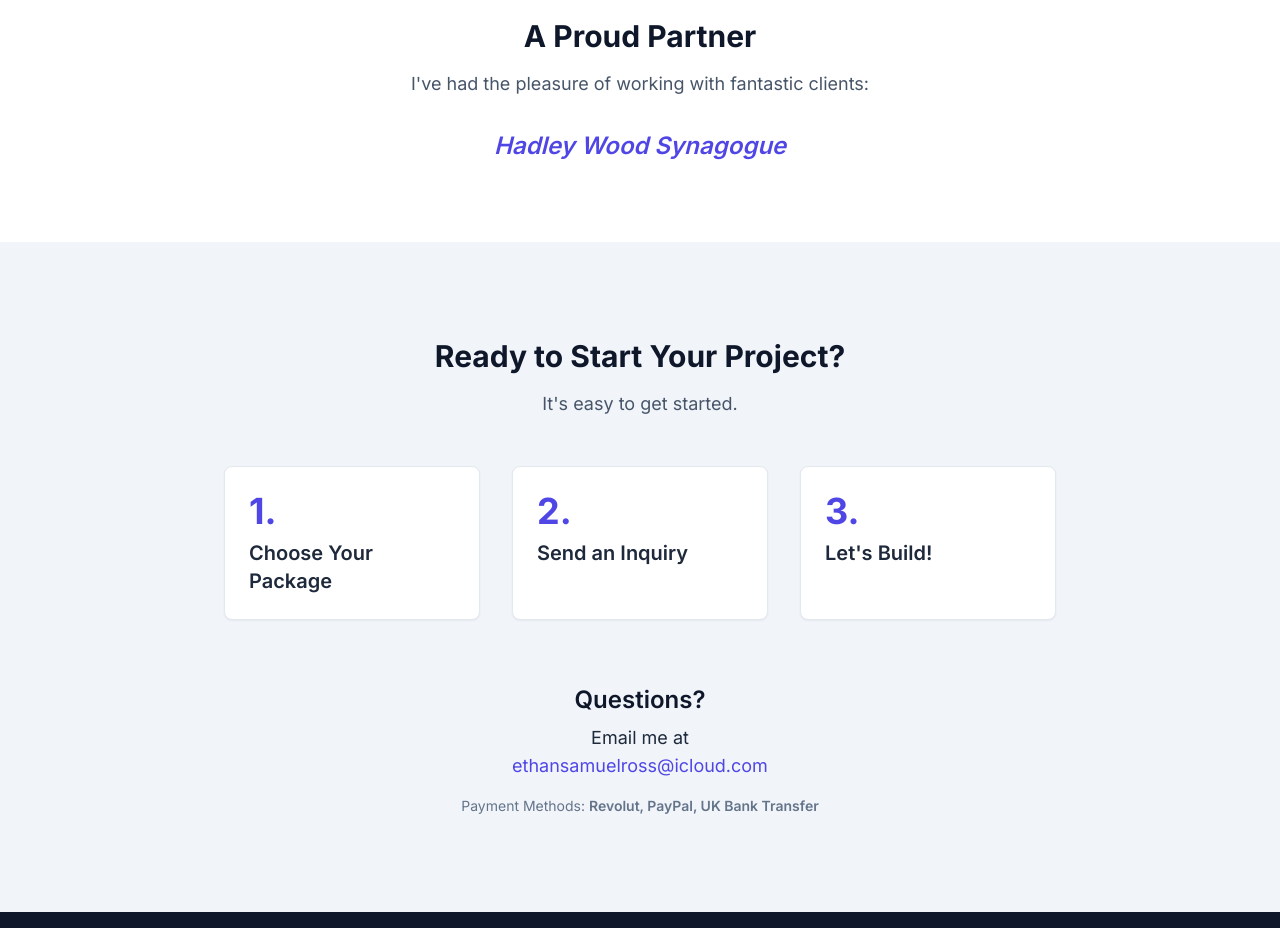
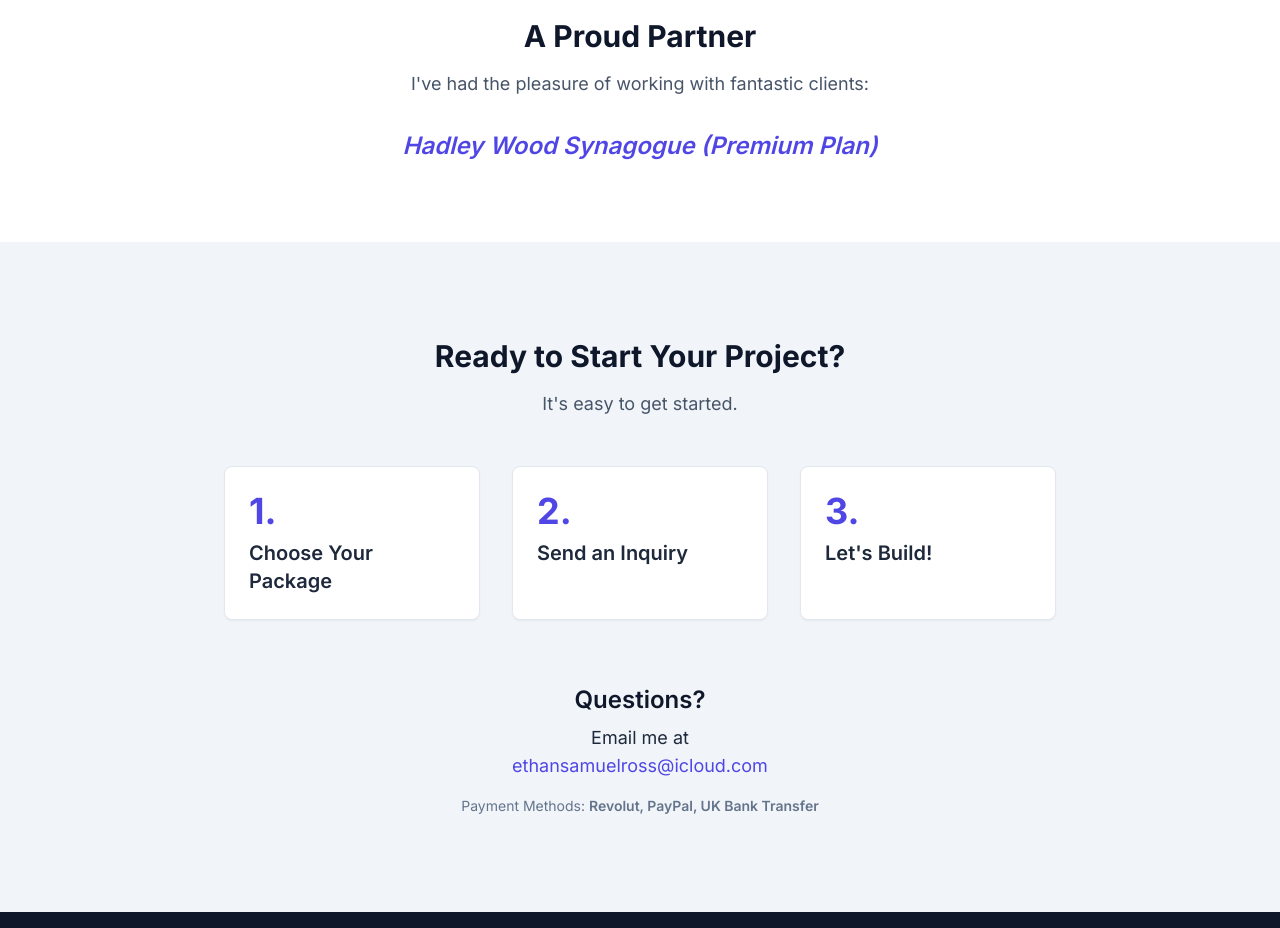
Before and after one commit to wame11/webcore, a plain HTML site: page index.html in a window 1280 px wide. Shown: the part 2100-3028 px from the top of the page. Drawn offline with nearby package versions, Linux system fonts and the light colour scheme.

Commit message:
Update index.html

```diff
--- a/index.html
+++ b/index.html
@@ -185,7 +185,7 @@
  <p class="mt-4 text-lg text-slate-600">I've had the pleasure of working with fantastic clients:</p>
  <div class="mt-8">
  <a href="https://wame11.github.io/bookmykiddushhw/" class="text-2xl font-semibold text-indigo-600 italic hover:underline">
- Hadley Wood Synagogue
+ Hadley Wood Synagogue (Premium Plan)
  </a>
  </div>
  </div>
```
